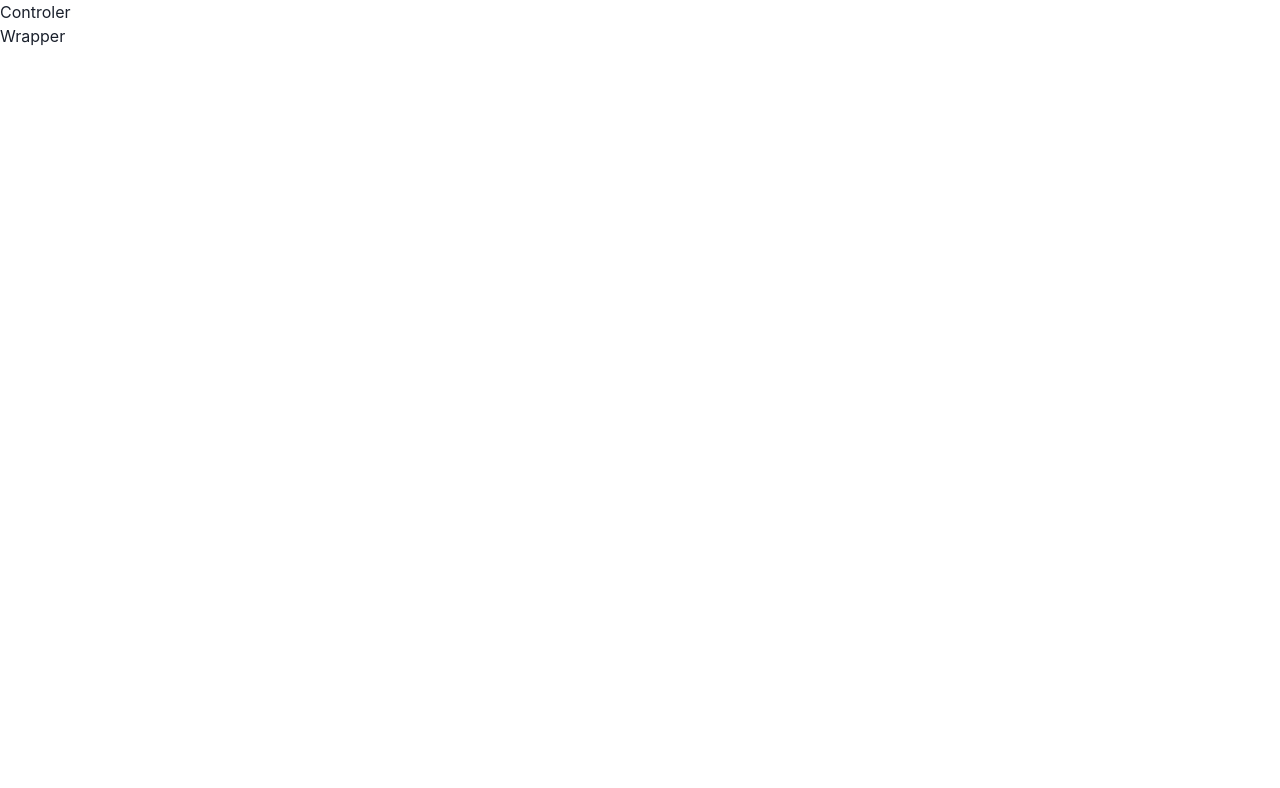
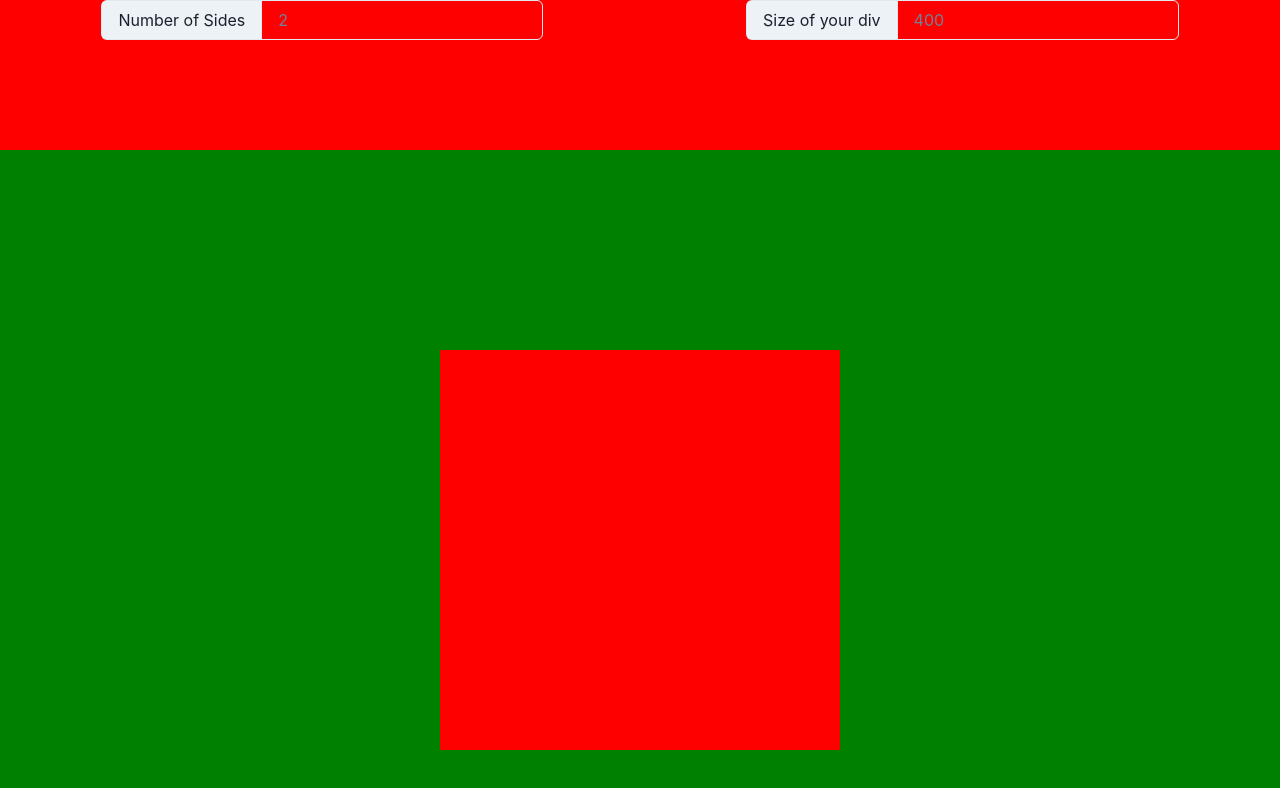
Before and after one commit to YagoLeite/Polygon, a Next.js app: page / in a window 1280 px wide. Shown: the top 788 px of the page. Built offline with nearby package versions, Linux system fonts and the light colour scheme.

Commit message:
adding resizable div

```diff
--- a/components/Body/Wrapper.js
+++ b/components/Body/Wrapper.js
@@ -1,10 +1,15 @@
+import { Flex } from "@chakra-ui/react";
 import React from "react";
 import { useControlerContext } from "../../Context/Context";
 
 const Wrapper = () => {
   const { state } = useControlerContext();
   console.log(state);
-  return <div>Wrapper</div>;
+  return (
+    <Flex w="100%" minH="100vh" bg="green" justify="center" alignItems="center">
+      <Flex h={state.divSize} w={state.divSize} bg="red"></Flex>
+    </Flex>
+  );
 };
 
 export default Wrapper;
--- a/components/Controler/Controler.js
+++ b/components/Controler/Controler.js
@@ -1,7 +1,37 @@
+import { Flex, Input, InputGroup, InputLeftAddon } from "@chakra-ui/react";
 import React from "react";
+import { useControlerContext } from "../../Context/Context";
 
 const Controler = () => {
-  return <div>Controler</div>;
+  const { state, dispatch } = useControlerContext();
+  return (
+    <Flex justify="space-around" h="150px" bg="red">
+      <Flex>
+        <InputGroup>
+          <InputLeftAddon children="Number of Sides" />
+          <Input
+            type="number"
+            onChange={(e) =>
+              dispatch({ type: "SIDES-UPDATE", value: +e.target.value })
+            }
+            placeholder={state.sides}
+          />
+        </InputGroup>
+      </Flex>
+      <Flex>
+        <InputGroup>
+          <InputLeftAddon children="Size of your div" />
+          <Input
+            type="number"
+            onChange={(e) =>
+              dispatch({ type: "DIV-UPDATE", value: +e.target.value })
+            }
+            placeholder={state.divSize}
+          />
+        </InputGroup>
+      </Flex>
+    </Flex>
+  );
 };
 
 export default Controler;
--- a/context/Reducer.js
+++ b/context/Reducer.js
@@ -1 +1,8 @@
-export const controlerReducer = (state, action) => {};
+export const controlerReducer = (state, action) => {
+  switch (action.type) {
+    case "DIV-UPDATE":
+      return { ...state, divSize: action.value };
+    case "SIDES-UPDATE":
+      return { ...state, sides: action.value };
+  }
+};
```
